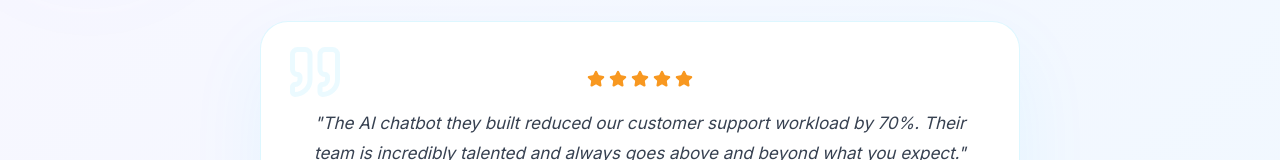
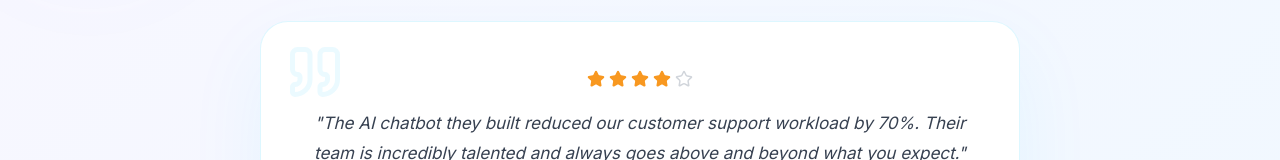
Before and after one commit to priyanshuvishwakarma273403/Webnex-Agency, a Next.js app: page / in a window 1280 px wide. Shown: the part 2874-3034 px from the top of the page. Built offline with nearby package versions, Linux system fonts and the light colour scheme.

Commit message:
feat: add WhyChooseUs and TestimonialsSection components to landing page

```diff
--- a/src/sections/TestimonialsSection.js
+++ b/src/sections/TestimonialsSection.js
@@ -5,10 +5,10 @@ import { Star, Quote, ChevronLeft, ChevronRight, Zap } from 'lucide-react';
 
 const testimonials = [
   { name: 'Arjun Sharma', role: 'CEO, TechStartup India', initials: 'AS', rating: 5, text: 'WebNex transformed our startup from a basic idea to a fully functional AI-powered SaaS in 3 months. The quality is absolutely world-class. Their team is exceptional.', color: '#6C63FF' },
-  { name: 'Priya Patel', role: 'Founder, EduTech Solutions', initials: 'PP', rating: 5, text: 'The AI chatbot they built reduced our customer support workload by 70%. Their team is incredibly talented and always goes above and beyond what you expect.', color: '#00C2FF' },
+  { name: 'Priya Patel', role: 'Founder, EduTech Solutions', initials: 'PP', rating: 4, text: 'The AI chatbot they built reduced our customer support workload by 70%. Their team is incredibly talented and always goes above and beyond what you expect.', color: '#00C2FF' },
   { name: 'Rahul Verma', role: 'CTO, E-Commerce Giant', initials: 'RV', rating: 5, text: 'Exceptional DevOps and cloud infrastructure. Our deployment time went from hours to minutes. WebNex is our go-to partner for all technical needs going forward.', color: '#FF6B9D' },
   { name: 'Sneha Gupta', role: 'Director, Restaurant Chain', initials: 'SG', rating: 5, text: 'They built us a stunning restaurant website that doubled revenue in the first month. Professional, fast, creative team — I cannot recommend them enough.', color: '#2ECC71' },
-  { name: 'Mohammed Khan', role: 'Engineer, CNC Manufacturing', initials: 'MK', rating: 5, text: 'The CNC control system they developed for our factory is incredible. Precision automation saved us 40% in operational costs. Highly recommended to any manufacturer.', color: '#F89820' },
+  { name: 'Mohammed Khan', role: 'Engineer, CNC Manufacturing', initials: 'MK', rating: 4, text: 'The CNC control system they developed for our factory is incredible. Precision automation saved us 40% in operational costs. Highly recommended to any manufacturer.', color: '#F89820' },
 ];
 
 export default function TestimonialsSection() {
@@ -66,7 +66,7 @@ export default function TestimonialsSection() {
               <div style={{ display: 'flex', justifyContent: 'center', gap: 4, marginBottom: 20 }}>
                 {[...Array(5)].map((_, i) => (
                   <motion.div key={i} initial={{ opacity: 0, scale: 0 }} animate={{ opacity: 1, scale: 1 }} transition={{ delay: i * 0.06 }}>
-                    <Star size={18} fill="#F89820" color="#F89820" />
+                    <Star size={18} fill={i < t.rating ? "#F89820" : "transparent"} color={i < t.rating ? "#F89820" : "#d1d5db"} />
                   </motion.div>
                 ))}
               </div>
--- a/src/sections/WhyChooseUs.js
+++ b/src/sections/WhyChooseUs.js
@@ -7,7 +7,7 @@ import emailjs from '@emailjs/browser';
 
 const stats = [
   { value: 50, suffix: '+', label: 'Projects Delivered', icon: Rocket, color: '#6C63FF' },
-  { value: 100, suffix: '%', label: 'Client Satisfaction', icon: Star, color: '#F89820' },
+  { value: 97, suffix: '%', label: 'Client Satisfaction', icon: Star, color: '#F89820' },
   { value: 12, suffix: '+', label: 'AI Services Offered', icon: Bot, color: '#00C2FF' },
   { value: 3, suffix: 'x', label: 'Faster Deployment', icon: Zap, color: '#FF6B9D' },
 ];
```
